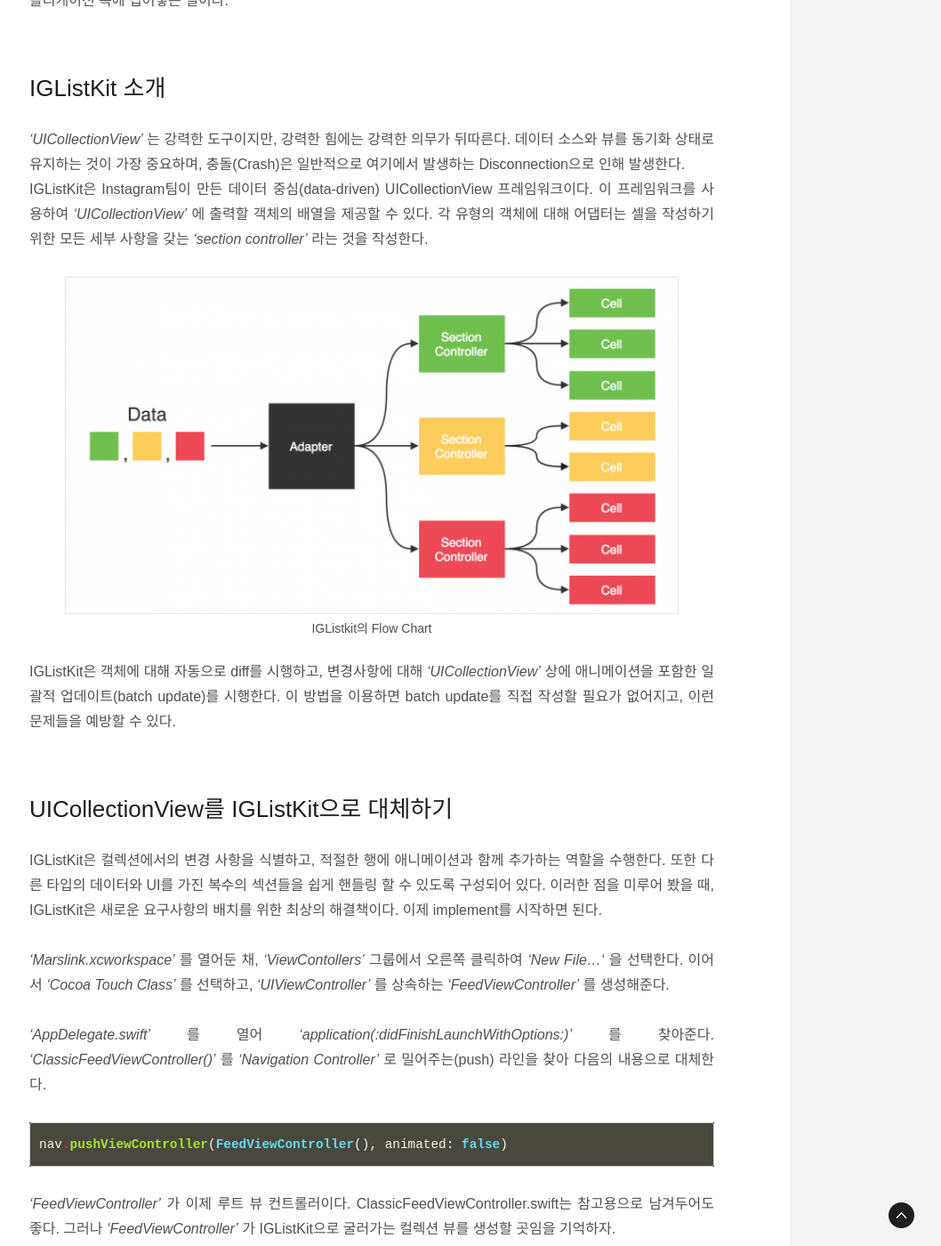
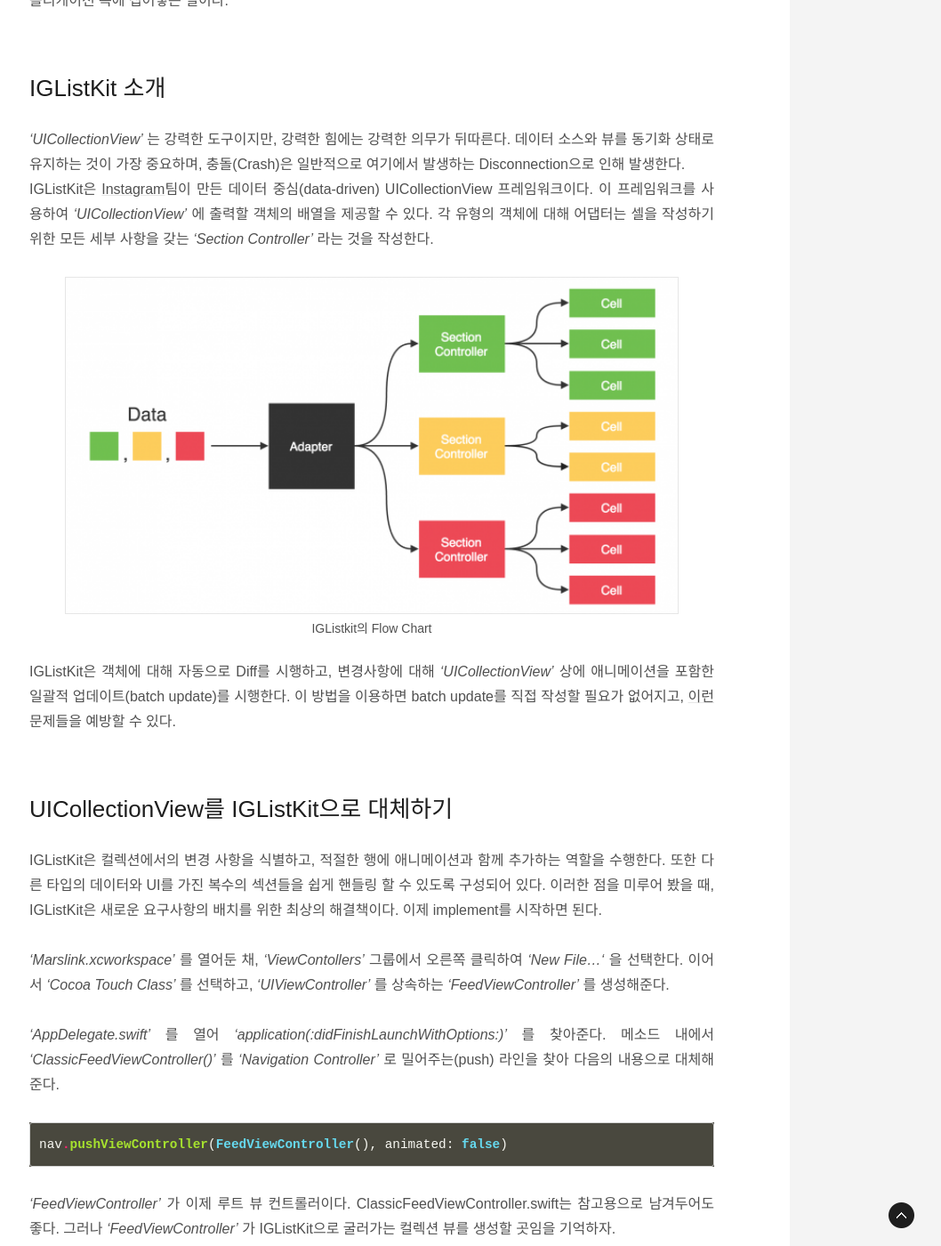
Before and after one commit to ThroughKim/throughkim.github.com, a Jekyll site: the page built from _posts/2017-01-12-IGListKit.md, in a window 1280 px wide and 1400 px high, scrolled down 2990 px. Shown: the whole window at 89% size, without its empty margins (222-1280 px from the left). Built offline with Jekyll 4.4.1, drawn with Linux system fonts in a browser that asks for light colours; some web fonts are replaced.

Commit message:
upload blog

````diff
--- a/_posts/2017-01-12-IGListKit.md
+++ b/_posts/2017-01-12-IGListKit.md
@@ -44,11 +44,11 @@
 # IGListKit 소개
 
 _'UICollectionView'_ 는 강력한 도구이지만, 강력한 힘에는 강력한 의무가 뒤따른다. 데이터 소스와 뷰를 동기화 상태로 유지하는 것이 가장 중요하며, 충돌(Crash)은 일반적으로 여기에서 발생하는 Disconnection으로 인해 발생한다.
-IGListKit은 [Instagram](https://engineering.instagram.com/open-sourcing-iglistkit-3d66f1e4e9aa#.iafykt5q3)팀이 만든 데이터 중심(data-driven) UICollectionView 프레임워크이다. 이 프레임워크를 사용하여 _'UICollectionView'_ 에 출력할 객체의 배열을 제공할 수 있다. 각 유형의 객체에 대해 어댑터는 셀을 작성하기위한 모든 세부 사항을 갖는 _'section controller'_ 라는 것을 작성한다.
+IGListKit은 [Instagram](https://engineering.instagram.com/open-sourcing-iglistkit-3d66f1e4e9aa#.iafykt5q3)팀이 만든 데이터 중심(data-driven) UICollectionView 프레임워크이다. 이 프레임워크를 사용하여 _'UICollectionView'_ 에 출력할 객체의 배열을 제공할 수 있다. 각 유형의 객체에 대해 어댑터는 셀을 작성하기위한 모든 세부 사항을 갖는 _'Section Controller'_ 라는 것을 작성한다.
 
 ![IGListkit의 Flow Chart](/files/iglistkit/3.png)
 
-IGListKit은 객체에 대해 자동으로 diff를 시행하고, 변경사항에 대해 _'UICollectionView'_ 상에 애니메이션을 포함한 일괄적 업데이트(batch update)를 시행한다. 이 방법을 이용하면 batch update를 직접 작성할 필요가 없어지고, [이런](https://www.raizlabs.com/dev/2014/02/animating-items-in-a-uicollectionview/) 문제들을 예방할 수 있다.
+IGListKit은 객체에 대해 자동으로 Diff를 시행하고, 변경사항에 대해 _'UICollectionView'_ 상에 애니메이션을 포함한 일괄적 업데이트(batch update)를 시행한다. 이 방법을 이용하면 batch update를 직접 작성할 필요가 없어지고, [이런](https://www.raizlabs.com/dev/2014/02/animating-items-in-a-uicollectionview/) 문제들을 예방할 수 있다.
 
 # UICollectionView를 IGListKit으로 대체하기
 
@@ -56,7 +56,7 @@
 
 _'Marslink.xcworkspace'_ 를 열어둔 채, _'ViewContollers'_ 그룹에서 오른쪽 클릭하여 _'New File...'_ 을 선택한다. 이어서 _'Cocoa Touch Class'_ 를 선택하고, _'UIViewController'_ 를 상속하는 _'FeedViewController'_ 를 생성해준다.
 
-_'AppDelegate.swift'_ 를 열어 _'application(:didFinishLaunchWithOptions:)'_ 를 찾아준다. _'ClassicFeedViewController()'_ 를 _'Navigation Controller'_ 로 밀어주는(push) 라인을 찾아 다음의 내용으로 대체한다.
+_'AppDelegate.swift'_ 를 열어 _'application(:didFinishLaunchWithOptions:)'_ 를 찾아준다. 메소드 내에서 _'ClassicFeedViewController()'_ 를 _'Navigation Controller'_ 로 밀어주는(push) 라인을 찾아 다음의 내용으로 대체해준다.
 
 ```swift
 nav.pushViewController(FeedViewController(), animated: false)
````
